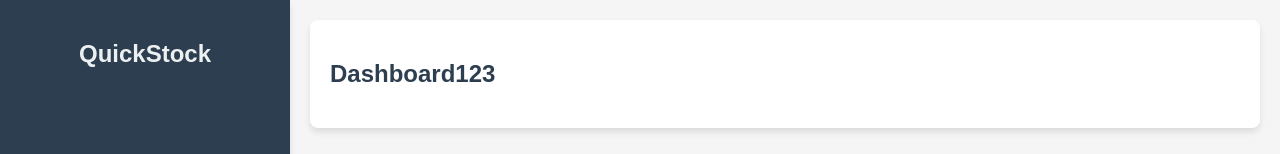
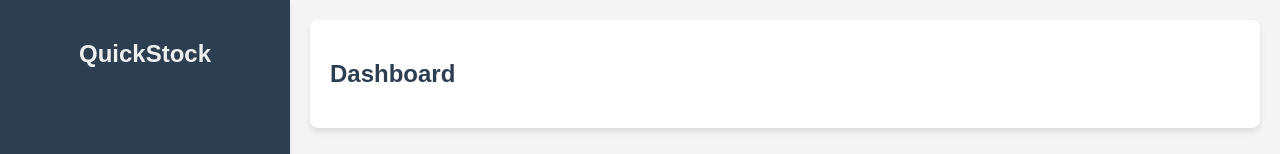
Before and after one commit to lahndrick/QuickStock, a React (Create React App) app in the folder react-app/: page /dashboard in a window 1280 px wide. Shown: the top 154 px of the page. Built offline with nearby package versions, Linux system fonts and the light colour scheme.

Commit message:
change back

```diff
--- a/react-app/src/components/Dashboard.js
+++ b/react-app/src/components/Dashboard.js
@@ -14,7 +14,7 @@ function Dashboard() {
 		<div>
 			<section className="dashboard-section">
 				{/* Dashboard content goes here */}
-				<h2>Dashboard123</h2>
+				<h2>Dashboard</h2>
 				{/* ... */}
 			</section>
 		</div>
```
